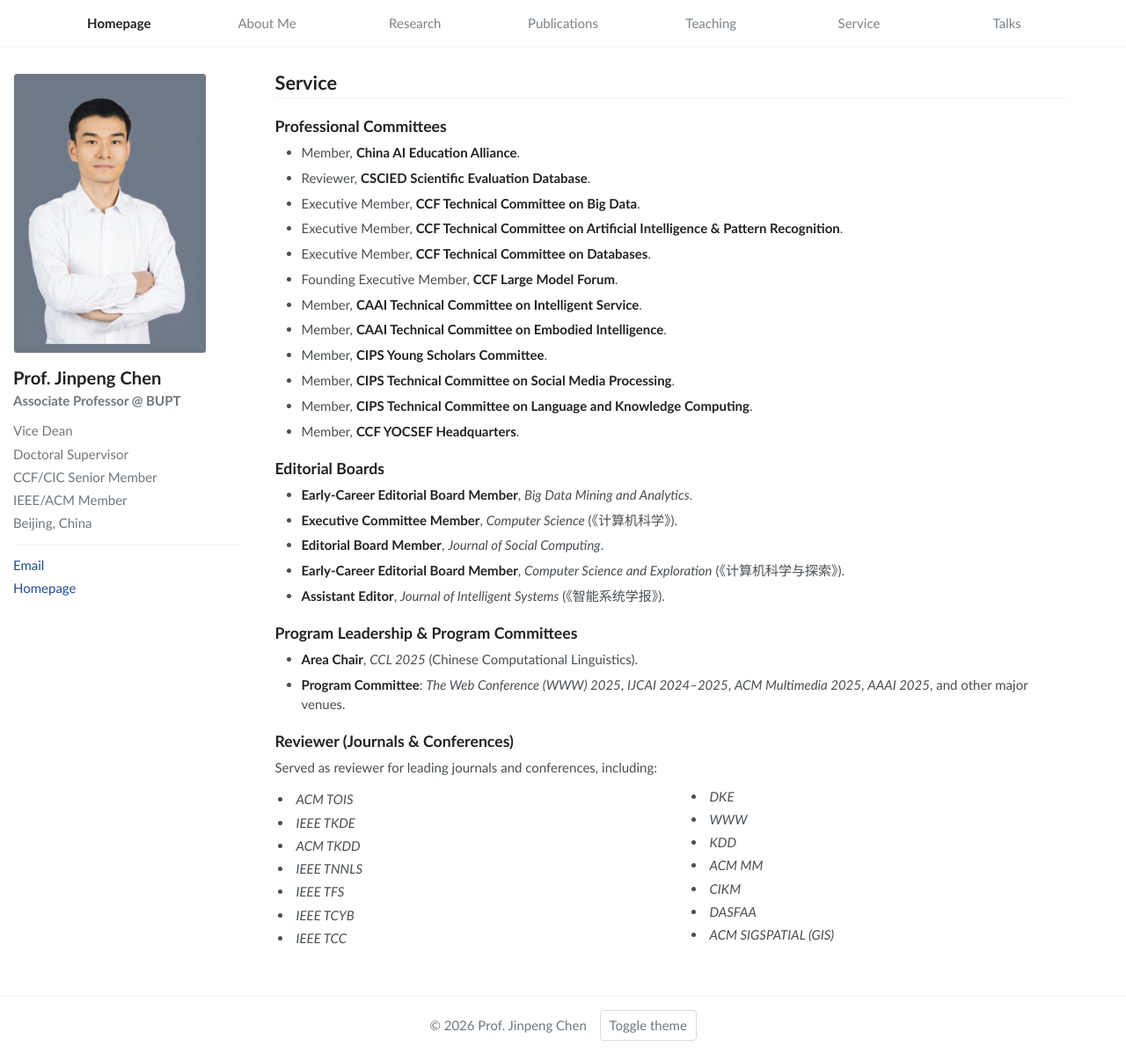
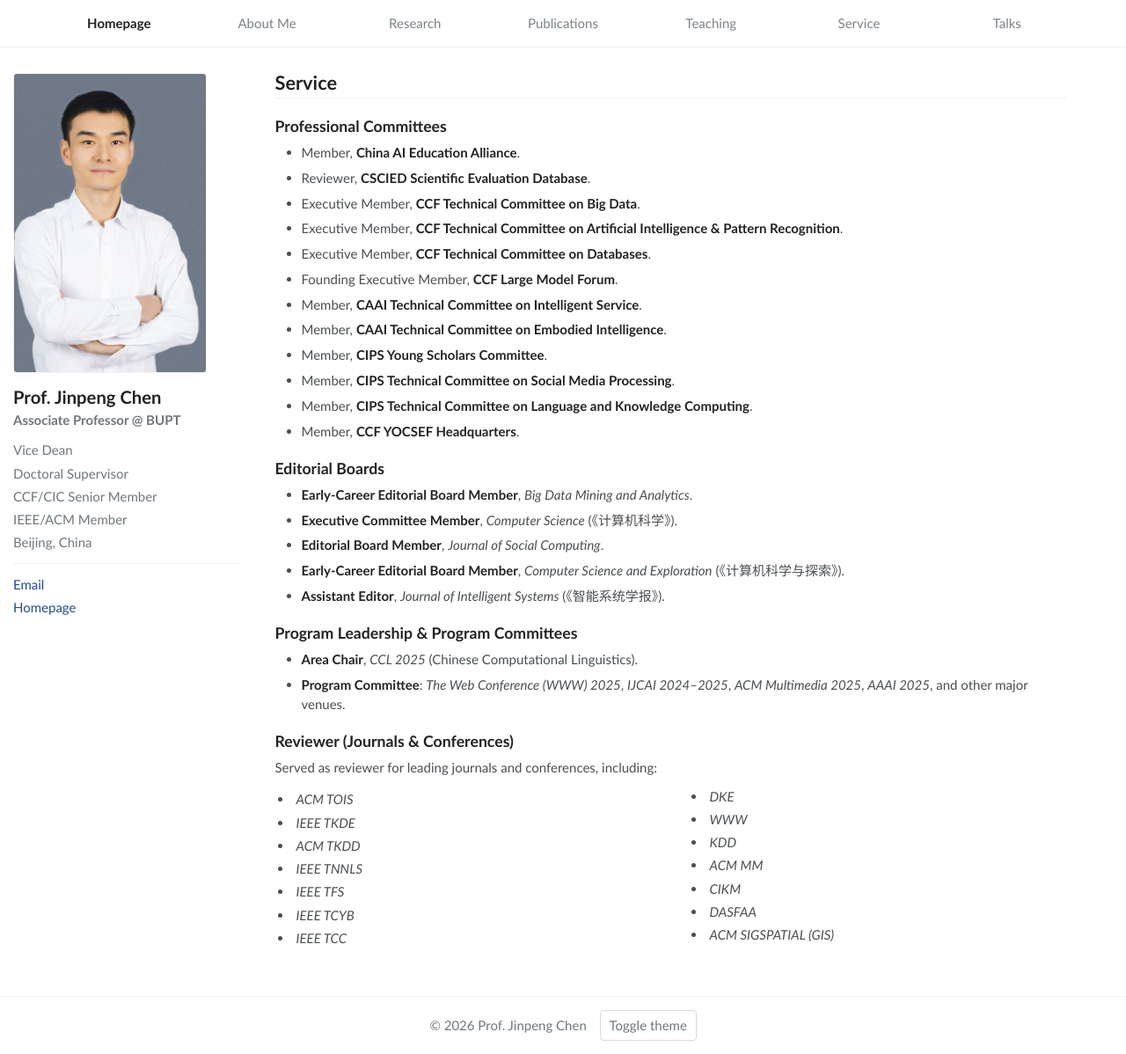
Before and after one commit to acdc-lab/jpchen, a Jekyll site: the page built from service.markdown, in a window 1280 px wide and 1198 px high. Shown: the whole window at 88% size. Built offline with Jekyll 4.4.1, drawn with Linux system fonts in a browser that asks for light colours.

Commit message:
Tighten profile photo framing

```diff
--- a/_layouts/default.html
+++ b/_layouts/default.html
@@ -5,7 +5,7 @@
   <meta name="viewport" content="width=device-width, initial-scale=1">
   <title>{% if page.title %}{{ page.title }} — {% endif %}{{ site.title }}</title>
   <meta name="description" content="{{ site.tagline }}">
-  <link rel="stylesheet" href="{{ "/assets/css/main.css" | relative_url }}?v=20260609-nav-even">
+  <link rel="stylesheet" href="{{ "/assets/css/main.css" | relative_url }}?v=20260609-photo-tight">
   <link rel="preconnect" href="https://fonts.googleapis.com">
   <link href="https://fonts.googleapis.com/css2?family=Inter:wght@300;400;600;800&family=JetBrains+Mono:wght@400;700&display=swap" rel="stylesheet">
   <link rel="icon" href="{{ "/assets/img/favicon.svg" | relative_url }}">
@@ -16,7 +16,9 @@
   <div class="site-shell">
     <aside class="sidebar">
       <div class="profile-box">
-        <img class="profile-photo" src="{{ "/assets/img/profile.jpg" | relative_url }}" alt="Profile photo of Prof. Jinpeng Chen">
+        <div class="profile-photo-frame">
+          <img class="profile-photo" src="{{ "/assets/img/profile.jpg" | relative_url }}" alt="Profile photo of Prof. Jinpeng Chen">
+        </div>
         <h1 class="profile-name">Prof. Jinpeng Chen</h1>
         <p class="profile-title">Associate Professor @ BUPT</p>
         <ul class="profile-meta">
--- a/assets/css/main.css
+++ b/assets/css/main.css
@@ -115,15 +115,21 @@ th,td{padding:.55em;border-bottom:1px solid var(--rule);text-align:left;vertical
   color:var(--text);
   background:transparent;
 }
-.profile-photo{
-  display:block;
+.profile-photo-frame{
   width:220px;
   max-width:100%;
   margin:0 0 1em;
-  padding:10px;
+  overflow:hidden;
   border-radius:4px;
   background:#6f7885;
   border:1px solid var(--border);
+}
+.profile-photo{
+  display:block;
+  width:calc(100% + 16px);
+  max-width:none;
+  height:auto;
+  margin:-2px -8px -10px;
 }
 .profile-name{
   margin:.2em 0 .15em;
@@ -345,9 +351,11 @@ th,td{padding:.55em;border-bottom:1px solid var(--rule);text-align:left;vertical
     border-bottom:1px solid var(--border);
   }
   .profile-photo{
+    width:120px;
+  }
+  .profile-photo-frame{
     grid-row:1 / span 4;
     width:120px;
-    padding:6px;
   }
   .profile-meta,.profile-links{margin:.45em 0}
   .profile-links{border:0;padding:0}
@@ -368,7 +376,7 @@ th,td{padding:.55em;border-bottom:1px solid var(--rule);text-align:left;vertical
   .masthead__menu-item:last-child a{text-align:left}
   .site-shell{padding:1.1em .9em}
   .profile-box{grid-template-columns:96px 1fr}
-  .profile-photo{width:96px}
+  .profile-photo-frame{width:96px}
   .teach-grid{grid-template-columns:1fr}
   .footer-inner{flex-direction:column}
 }
```
Also changed, not shown: 6 other files.
